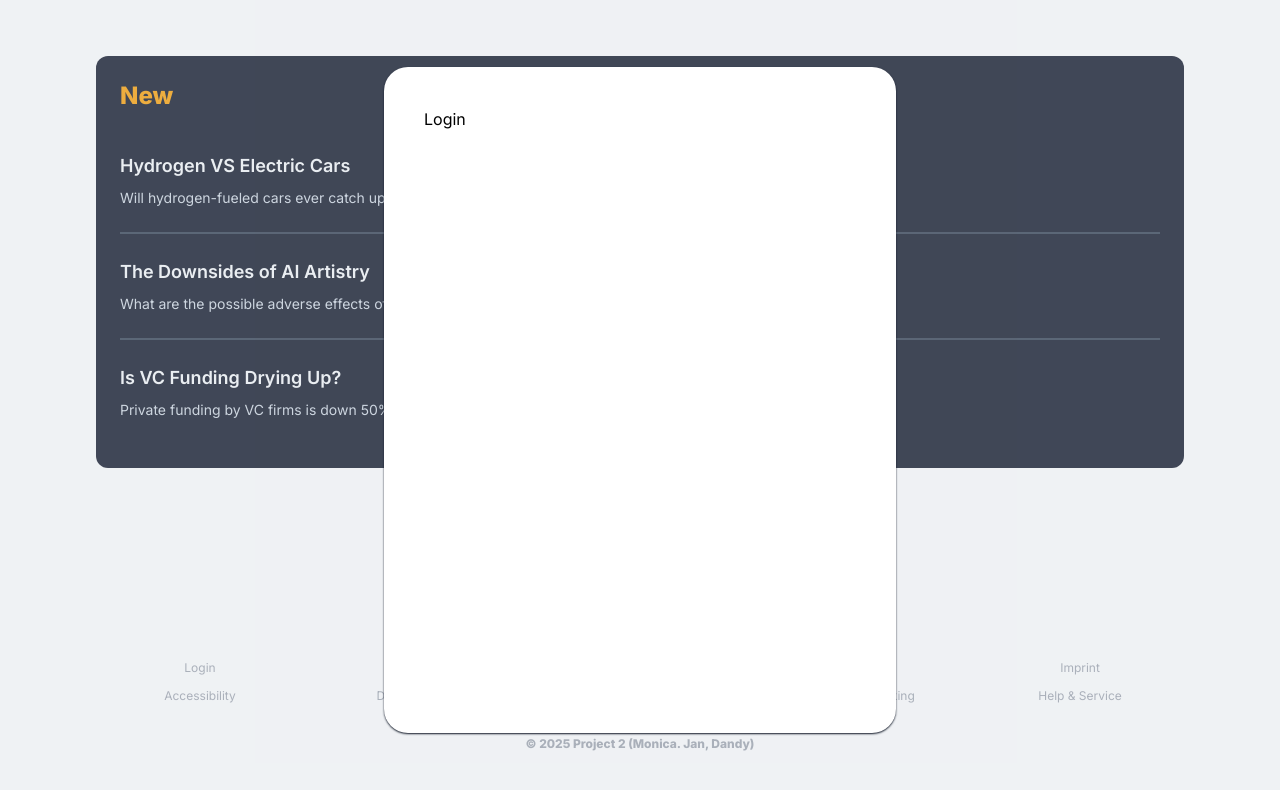
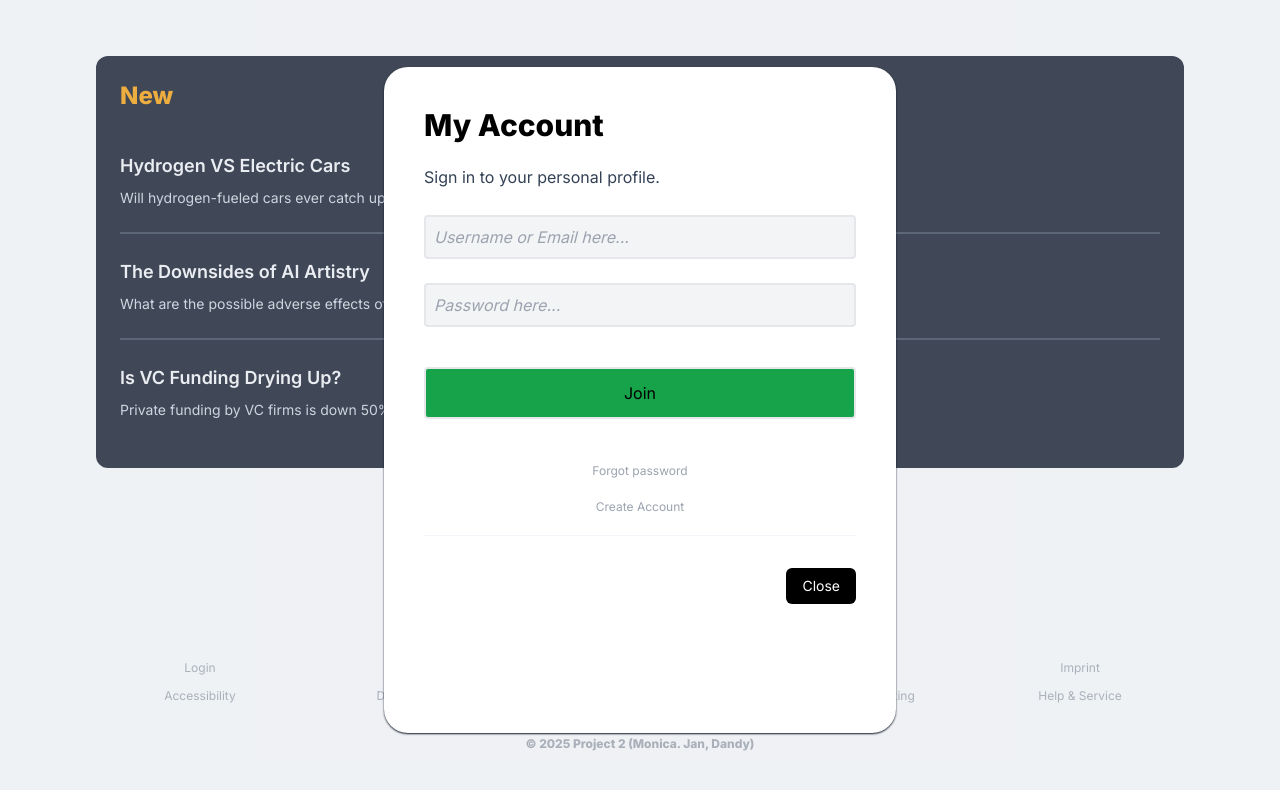
Before and after one commit to jan-ninh/news-homepage, a plain HTML site: page index.html in a window 1280 px wide. Both pictures are taken after a click on the element "Login". Shown: the part 172-962 px from the top of the page. Drawn offline with nearby package versions, Linux system fonts and the light colour scheme.

Commit message:
Feature/footer login form (#9)
* added login form

* footer login form final + small css fixes

```diff
--- a/index.html
+++ b/index.html
@@ -274,32 +274,70 @@
         </div>
       </div>
       <!-- Dialog-Fenster für Footer-Links -->
+      <!-- hidden is needed for show/hide with javascript -->
       <div
         id="footer-modal-wrapper"
         class="hidden w-screen h-screen bg-gray-300/25 flex justify-center items-center fixed top-0 left-0 text-black"
       >
+        <!-- Login -->
         <div
           id="footer-modal-login"
           class="footer-modal hidden w-5/6 max-w-lg h-5/6 p-10 bg-white rounded-3xl shadow-sm shadow-gray-900 overflow-y-scroll"
         >
-          Login
-          <!-- TODO: Login Form bauen -->
+          <h2 class="pb-5">My Account</h2>
+          <p>Sign in to your personal profile.</p>
+          <form action="" method="dialog" class="py-6 grid gap-6">
+            <input
+              type="text"
+              placeholder="Username or Email here..."
+              class="bg-gray-100 border-2 rounded p-2 placeholder:italic"
+            />
+            <input
+              type="password"
+              placeholder="Password here..."
+              class="bg-gray-100 border-2 rounded p-2 placeholder:italic"
+            />
+            <button class="mt-4 p-3 rounded bg-green-600 border-2">Join</button>
+            <!-- TODO: forgot password + create account -->
+          </form>
+          <div
+            class="flex flex-col items-center gap-5 py-5 text-xs text-gray-400 hover:text-[#f15e50]"
+          >
+            <div class="">Forgot password</div>
+            <div class="">Create Account</div>
+          </div>
+          <div class="pt-4 border-t border-slate-100 flex justify-end">
+            <button
+              id="accessibility-close"
+              class="px-4 py-2 mt-4 bg-black text-white rounded-md text-sm"
+            >
+              Close
+            </button>
+          </div>
         </div>
+
+        <!-- Newsletter -->
         <div
           id="footer-modal-newsletter"
           class="footer-modal hidden w-5/6 max-w-lg h-5/6 p-10 bg-white rounded-3xl shadow-lg shadow-gray-900 overflow-y-scroll"
         >
           Newsletter
+          <!-- TODO: Newsletter Form bauen -->
         </div>
+
+        <!-- Contact -->
         <div
           id="footer-modal-contact"
           class="footer-modal hidden w-5/6 max-w-lg h-5/6 p-10 bg-white rounded-3xl shadow-lg shadow-gray-900 overflow-y-scroll"
         >
           contact
+          <!-- TODO: Contact Form bauen -->
         </div>
+
+        <!-- Jobs -->
         <div
           id="footer-modal-jobs"
-          class="footer-modal hidden w-5/6 max-w-lg h-fit p-10 bg-white rounded-3xl shadow-lg shadow-gray-900 overflow-y-scroll"
+          class="footer-modal hidden w-5/6 max-w-lg h-5/6 p-10 bg-white rounded-3xl shadow-lg shadow-gray-900 overflow-y-scroll"
         >
           <h2 class="pb-5">Career Opportunities</h2>
           <div class="space-y-6">
@@ -341,9 +379,11 @@
             </div>
           </div>
         </div>
+
+        <!-- Imprint -->
         <div
           id="footer-modal-imprint"
-          class="footer-modal hidden w-5/6 max-w-lg h-fit p-10 bg-white rounded-3xl shadow-lg shadow-gray-900 overflow-y-scroll"
+          class="footer-modal hidden w-5/6 max-w-lg h-5/6 p-10 bg-white rounded-3xl shadow-lg shadow-gray-900 overflow-y-scroll"
         >
           <h2 class="pb-5">Legal Notice / Imprint</h2>
           <div class="space-y-6">
@@ -395,9 +435,11 @@
             </button>
           </div>
         </div>
+
+        <!-- Accessibility -->
         <div
           id="footer-modal-accessibility"
-          class="footer-modal hidden w-5/6 max-w-lg h-fit p-10 bg-white rounded-3xl shadow-lg shadow-gray-900 overflow-y-scroll"
+          class="footer-modal hidden w-5/6 max-w-lg h-5/6 p-10 bg-white rounded-3xl shadow-lg shadow-gray-900 overflow-y-scroll"
         >
           <h2 class="pb-5">Accessibility</h2>
           <p class="pb-4">
@@ -457,6 +499,8 @@
             </button>
           </div>
         </div>
+
+        <!-- Data protection -->
         <div
           id="footer-modal-data-protection"
           class="footer-modal hidden w-5/6 max-w-lg h-5/6 p-10 bg-white rounded-3xl shadow-lg shadow-gray-900 overflow-y-scroll"
@@ -561,9 +605,11 @@
             </button>
           </div>
         </div>
+
+        <!-- Terms of use -->
         <div
           id="footer-modal-terms-of-use"
-          class="footer-modal hidden w-5/6 max-w-lg h-fit p-10 bg-white rounded-3xl shadow-lg shadow-gray-900 overflow-y-scroll"
+          class="footer-modal hidden w-5/6 max-w-lg h-5/6 p-10 bg-white rounded-3xl shadow-lg shadow-gray-900 overflow-y-scroll"
         >
           <h2 class="pb-5">Terms of Use</h2>
           <div class="space-y-6">
@@ -619,9 +665,11 @@
             </button>
           </div>
         </div>
+
+        <!-- Cookies & Tracking -->
         <div
           id="footer-modal-cookies-and-tracking"
-          class="footer-modal hidden w-5/6 max-w-lg h-fit p-10 bg-white rounded-3xl shadow-lg shadow-gray-900 overflow-y-scroll"
+          class="footer-modal hidden w-5/6 max-w-lg h-5/6 p-10 bg-white rounded-3xl shadow-lg shadow-gray-900 overflow-y-scroll"
         >
           <h2 class="pb-5">Cookies & Tracking</h2>
           <p>
@@ -674,9 +722,11 @@
             </div>
           </div>
         </div>
+
+        <!-- Help & Service -->
         <div
           id="footer-modal-help-and-service"
-          class="footer-modal hidden w-5/6 max-w-lg h-fit p-10 bg-white rounded-3xl shadow-lg shadow-gray-900 overflow-y-scroll"
+          class="footer-modal hidden w-5/6 max-w-lg h-5/6 p-10 bg-white rounded-3xl shadow-lg shadow-gray-900 overflow-y-scroll"
         >
           <h2 class="pb-5">Help & Service</h2>
           <p>
```
